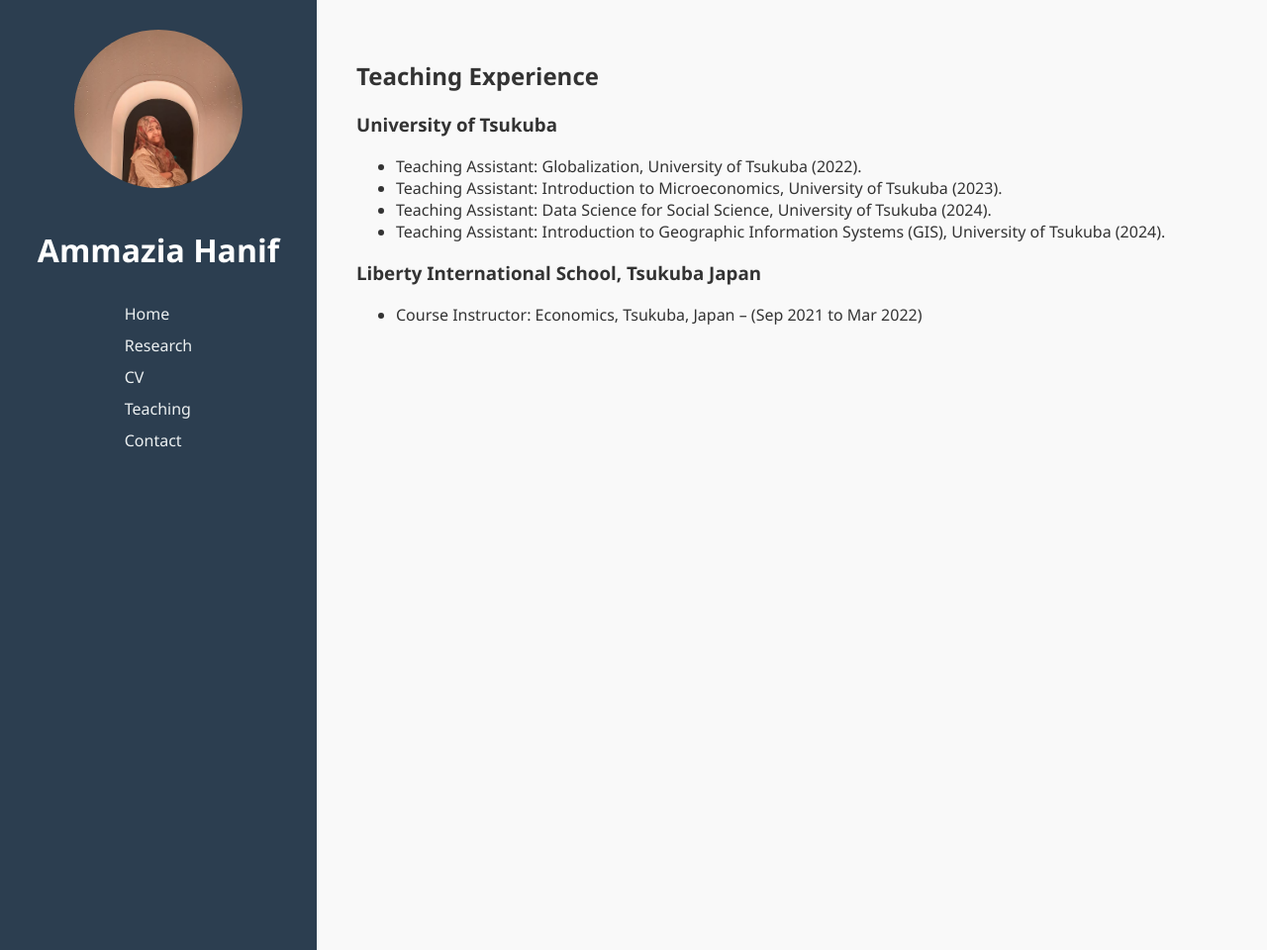
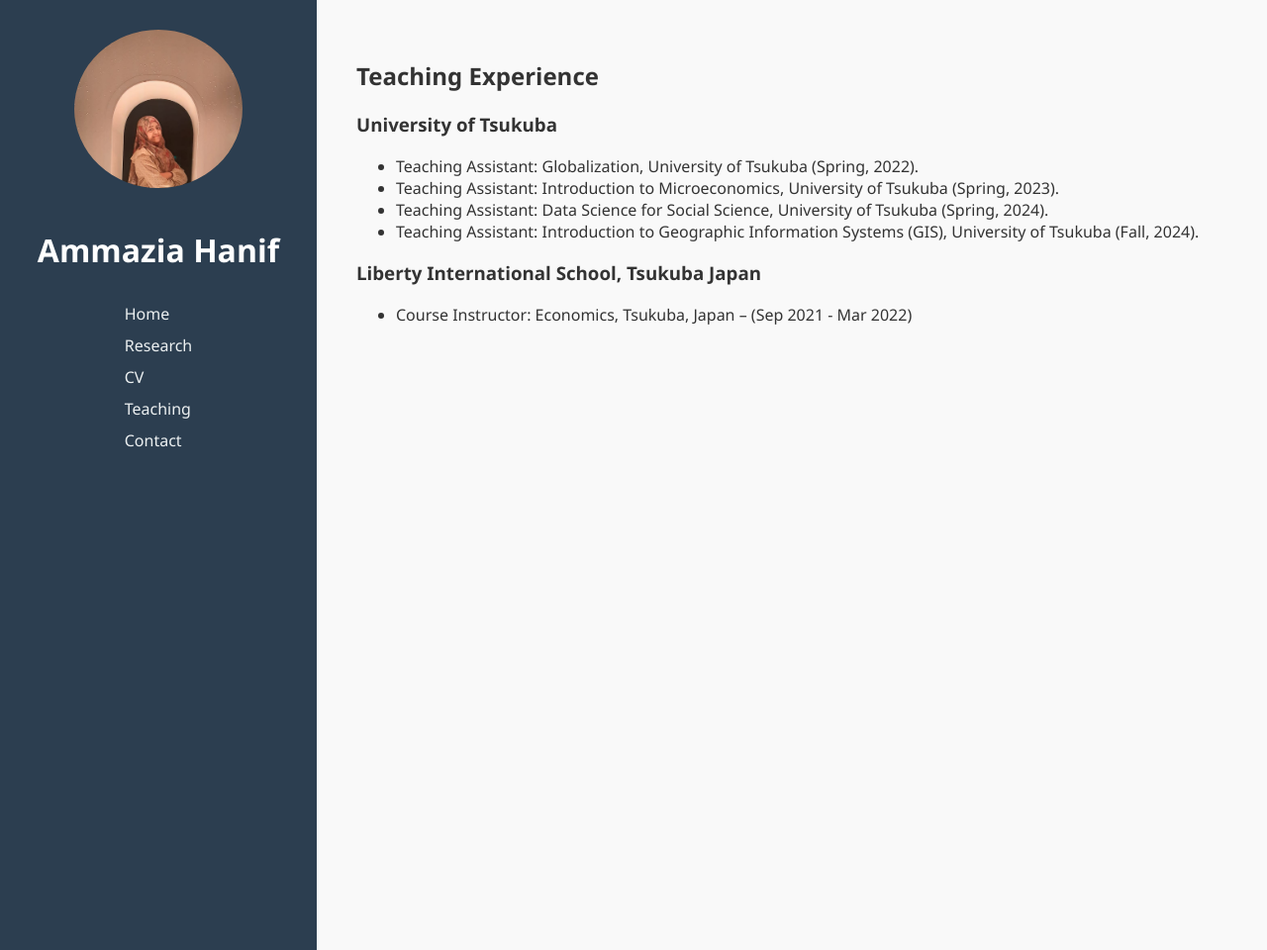
Before and after one commit to s2230029/Research-profile, a Jekyll site: the page teaching.html, which Jekyll copies as it is, in a window 1280 px wide. Shown: the whole page at 99% size. Built offline with Jekyll 4.4.1, drawn with Linux system fonts in a browser that asks for light colours.

Commit message:
Update teaching.html

```diff
--- a/teaching.html
+++ b/teaching.html
@@ -78,13 +78,13 @@
 <h2>Teaching Experience</h2>
 <h3>University of Tsukuba</h3>
 <ul>
-  <li>Teaching Assistant: Globalization, University of Tsukuba (2022).</li>
-  <li>Teaching Assistant: Introduction to Microeconomics, University of Tsukuba (2023).</li>
-  <li>Teaching Assistant: Data Science for Social Science, University of Tsukuba (2024).</li>
-  <li>Teaching Assistant: Introduction to Geographic Information Systems (GIS), University of Tsukuba (2024).</li>
+  <li>Teaching Assistant: Globalization, University of Tsukuba (Spring, 2022).</li>
+  <li>Teaching Assistant: Introduction to Microeconomics, University of Tsukuba (Spring, 2023).</li>
+  <li>Teaching Assistant: Data Science for Social Science, University of Tsukuba (Spring, 2024).</li>
+  <li>Teaching Assistant: Introduction to Geographic Information Systems (GIS), University of Tsukuba (Fall, 2024).</li>
 </ul>
 
 <h3>Liberty International School, Tsukuba Japan</h3>
 <ul>
-  <li>Course Instructor: Economics, Tsukuba, Japan – (Sep 2021 to Mar 2022)</li>
+  <li>Course Instructor: Economics, Tsukuba, Japan – (Sep 2021 - Mar 2022)</li>
 </ul>
```
